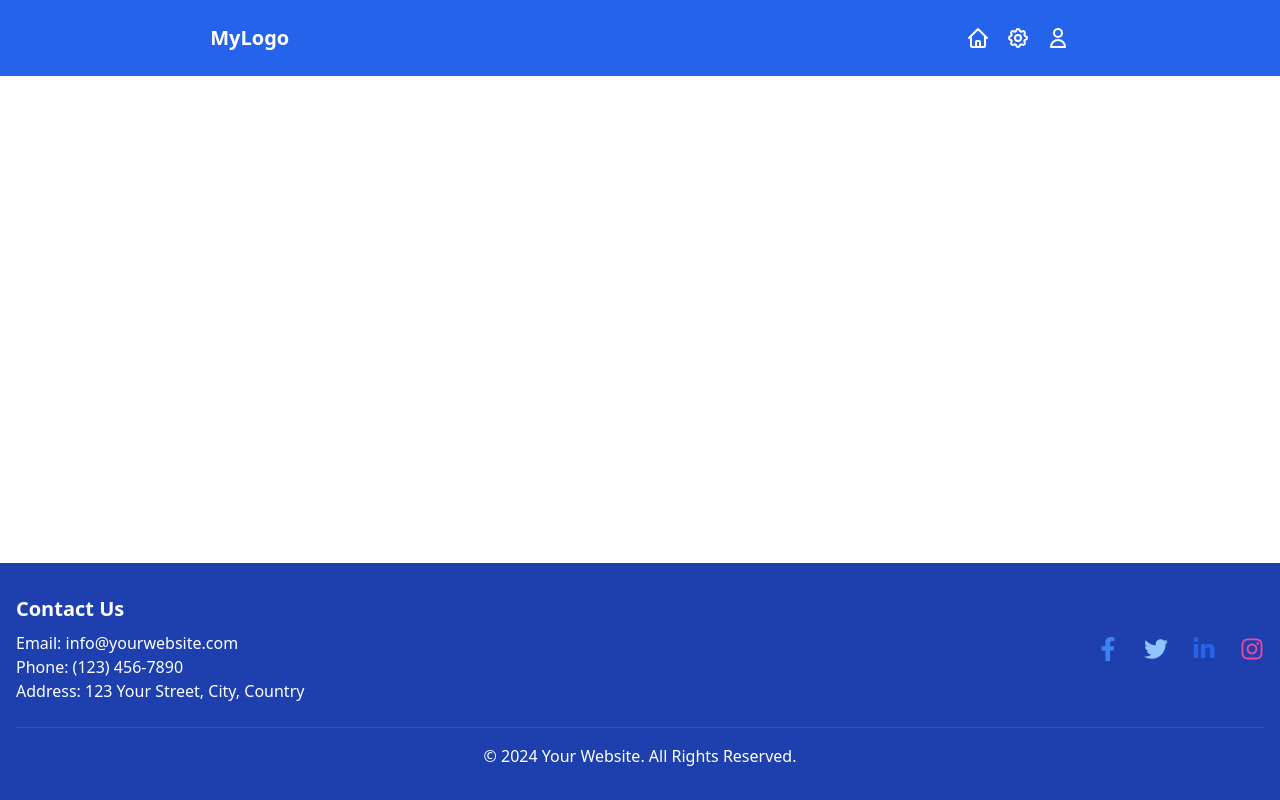
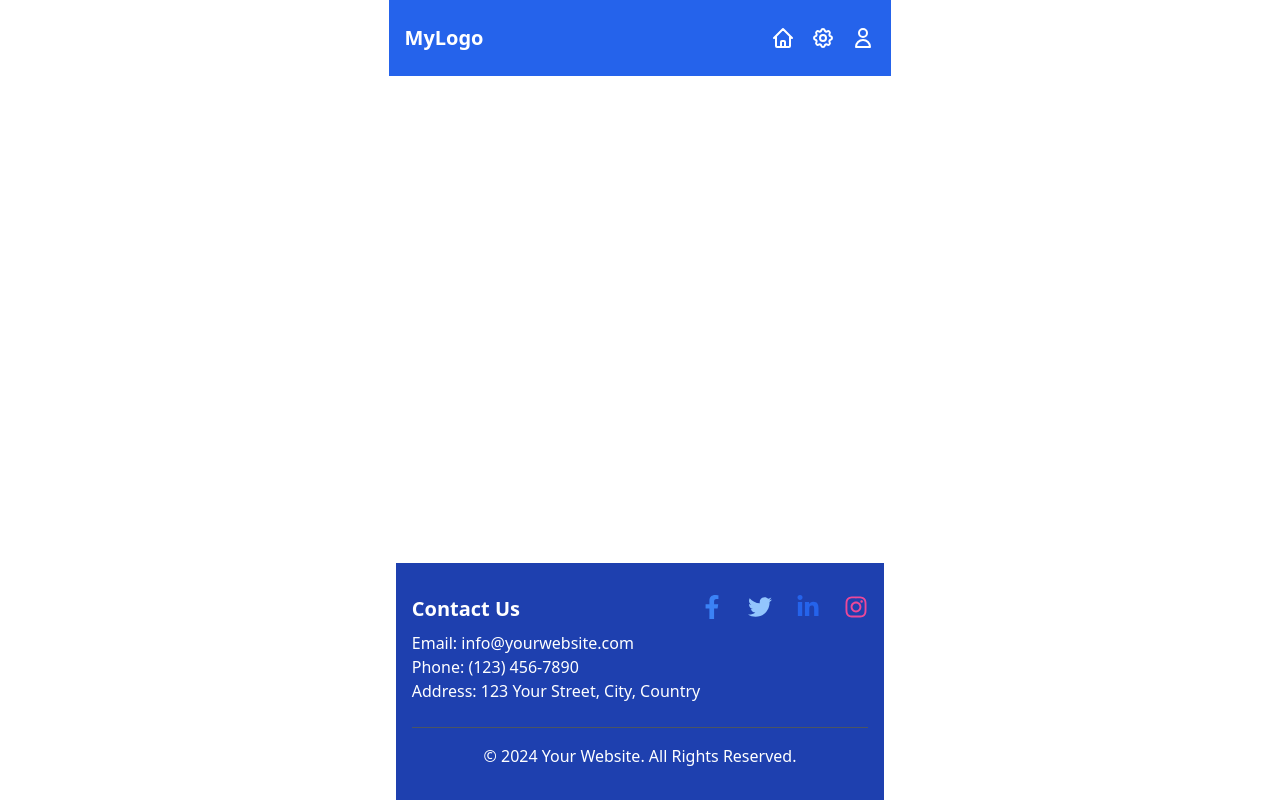
Before and after one commit to danielFernandezDj/dani-portfolio-app, a React (Vite) app: page / in a window 1280 px wide. Built offline with nearby package versions, Linux system fonts and the light colour scheme.

Commit message:
delete App.css

```diff
--- a/src/App.css
+++ /dev/null
@@ -1,4 +0,0 @@
-* {
-  margin: auto;
-  box-sizing: border-box;
-}
--- a/src/index.css
+++ b/src/index.css
@@ -1,6 +1,11 @@
 @tailwind base;
 @tailwind components;
 @tailwind utilities;
+
+* {
+  margin: auto;
+  box-sizing: border-box;
+}
 
 /* :root {
   font-family: Inter, system-ui, Avenir, Helvetica, Arial, sans-serif;
```
